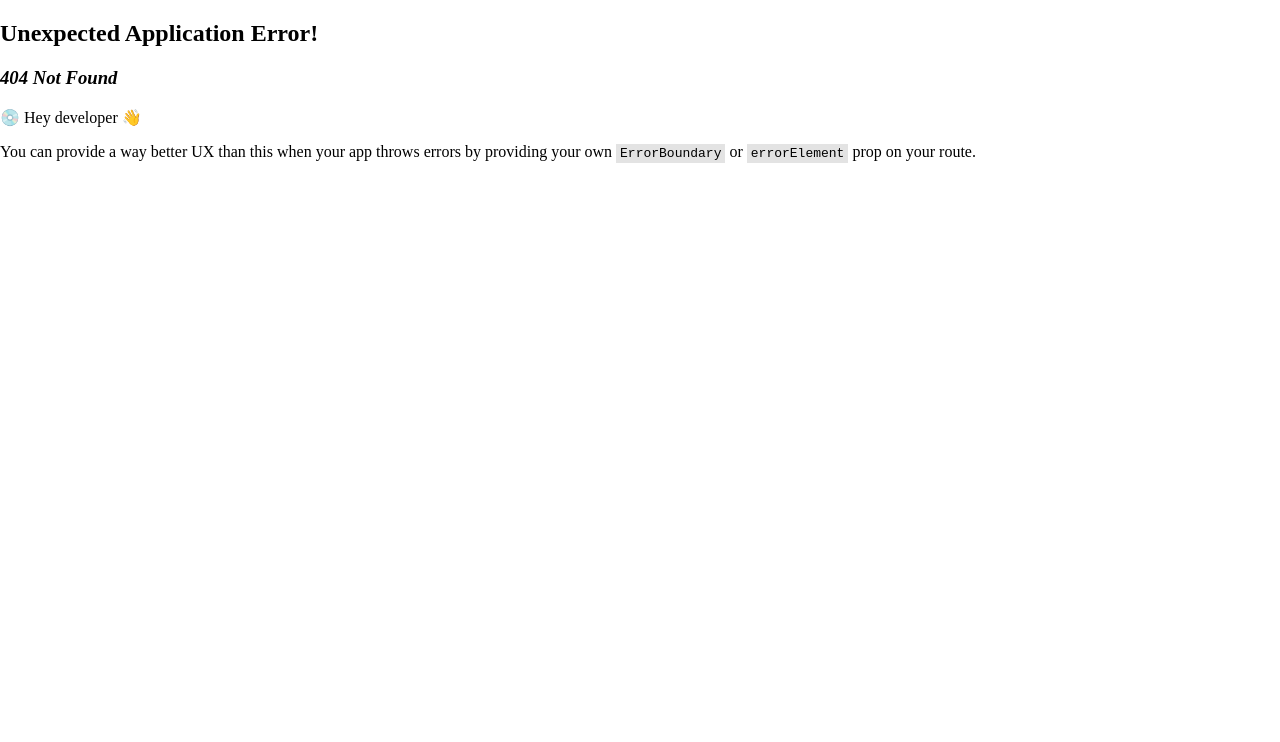
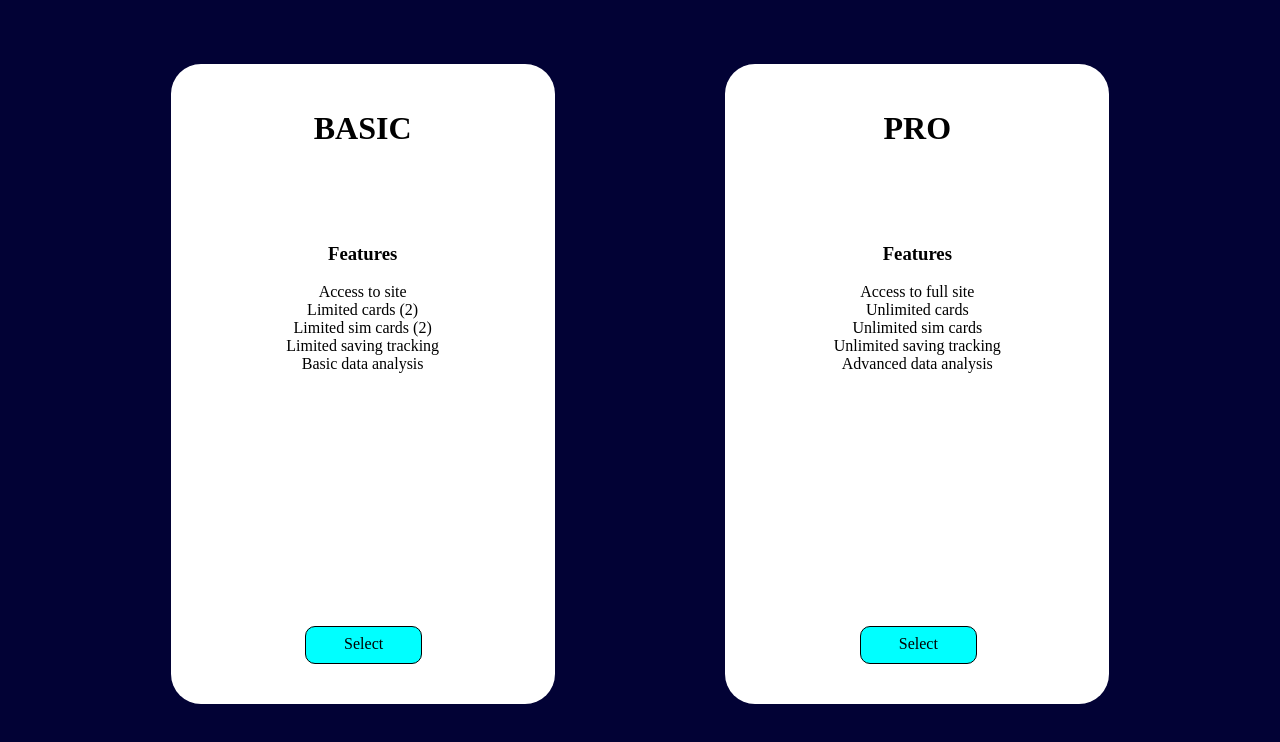
Before and after one commit to edd-ie/pockets, a React (Vite) app: page /subscription in a window 1280 px wide. Before the commit this address had no page. Shown: the top 742 px of the page. Built offline with nearby package versions, Linux system fonts and the light colour scheme.

Commit message:
Subscriptions page basic layout

```diff
--- a/src/App.css
+++ b/src/App.css
@@ -2,3 +2,14 @@ body{
     margin: 0;
     padding: 0;
 }
+
+li, ul, ol, a{
+    padding: 0;
+    margin: 0;
+    text-decoration: none;
+    color: inherit;
+}
+
+ul{
+    list-style-type: none
+}
--- a/src/App.jsx
+++ b/src/App.jsx
@@ -4,6 +4,8 @@ import {createBrowserRouter,RouterProvider} from "react-router-dom";
 import Dashboard from './components/Dashboard';
 import Mobile from './components/Mobile';
 import Cards from './components/Cards';
+import { element } from 'prop-types';
+import Subscription from './components/Subscription';
 
 function App() {
 
@@ -19,6 +21,10 @@ function App() {
       {
         path: "/cards",
         element: <Cards/>,
+      },
+      {
+        path: "/subscription",
+        element: <Subscription/>
       }
     ]
   );
--- /dev/null
+++ b/src/components/Subscription.css
@@ -0,0 +1,65 @@
+#eSub{
+    position: absolute;
+    width: 100%;
+    height: 100%;
+    margin: 0;
+    padding: 0;
+    background: rgb(2, 2, 53);
+    display: flex;
+    flex-direction: row;
+    overflow: hidden;
+    justify-content: space-evenly;
+    margin: 0;
+    padding: 0;
+}
+
+#eBasic, #ePremium{
+    position: relative;
+    height: 80%;
+    width: 30%;
+    background: white;
+    margin-top: 5%;
+    border-radius: 30px;
+    display: flex;
+    flex-direction: column;
+    justify-content: space-between;
+}
+
+.eTopSub, .eMiddleSub, .eBottomSub{
+    position: relative;
+    width: 100%;
+    display: flex;
+    flex-direction: column;
+    text-align: center;
+}
+
+.eTopSub, .eBottomSub{
+    height: 20%;
+    justify-content: center;
+}
+
+.eMiddleSub{
+    height: 50%;
+    padding-top: 0%;
+}
+
+li, ul, ol, a{
+    padding: 0;
+    margin: 0;
+    text-decoration: none;
+    color: inherit;
+}
+
+.eButtonSub{
+    position: relative;
+    border: 1px solid black;
+    border-radius: 10px;
+    width: 30%;
+    height: 100%;
+    text-align: center;
+    background-color: aqua;
+    padding-top: 2%;
+    margin-left: 35%;
+    color: #000;
+    cursor: pointer;
+}
--- a/src/components/Subscription.jsx
+++ b/src/components/Subscription.jsx
@@ -1,11 +1,56 @@
 import React from "react";
+import './Subscription.css'
+import { Link } from "react-router-dom";
 
 export default function Subscription() {
 
     return (
         <div id="eSub">
-            <div id="eBasic"></div>
-            <div id="ePremium"></div>
+            <div id="eBasic">
+                <div className="eTopSub">
+                    <h1 className="eHeadSub">BASIC</h1>
+                </div>
+                <div className="eMiddleSub">
+                    <h3 className="eSubText">Features</h3>
+                    <ul className="eListSub">
+                        <li>Access to site</li>
+                        <li>Limited cards (2)</li>
+                        <li>Limited sim cards (2)</li>
+                        <li>Limited saving tracking</li>
+                        <li>Basic data analysis</li>
+                    </ul>
+                </div>
+                <div className="eBottomSub">
+                    <Link className="eLink" to='/'>
+                        <div className="eButtonSub">
+                            Select
+                        </div>
+                    </Link>
+                </div>
+            </div>
+
+            <div id="ePremium">
+                <div className="eTopSub">
+                    <h1 className="eHeadSub">PRO</h1>
+                </div>
+                <div className="eMiddleSub">
+                    <h3 className="eSubText">Features</h3>
+                    <ul className="eListSub">
+                        <li>Access to full site</li>
+                        <li>Unlimited cards</li>
+                        <li>Unlimited sim cards</li>
+                        <li>Unlimited saving tracking</li>
+                        <li>Advanced data analysis</li>
+                    </ul>
+                </div>
+                <div className="eBottomSub">
+                    <Link className="eLink" to='/'>
+                        <div className="eButtonSub">
+                            Select
+                        </div>
+                    </Link>
+                </div>
+            </div>
         </div>
     );
 }
```
